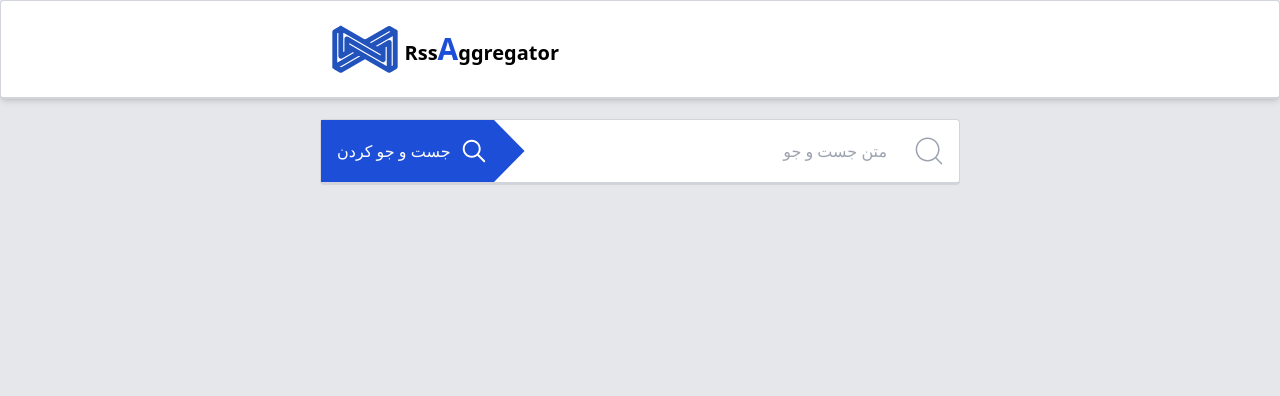
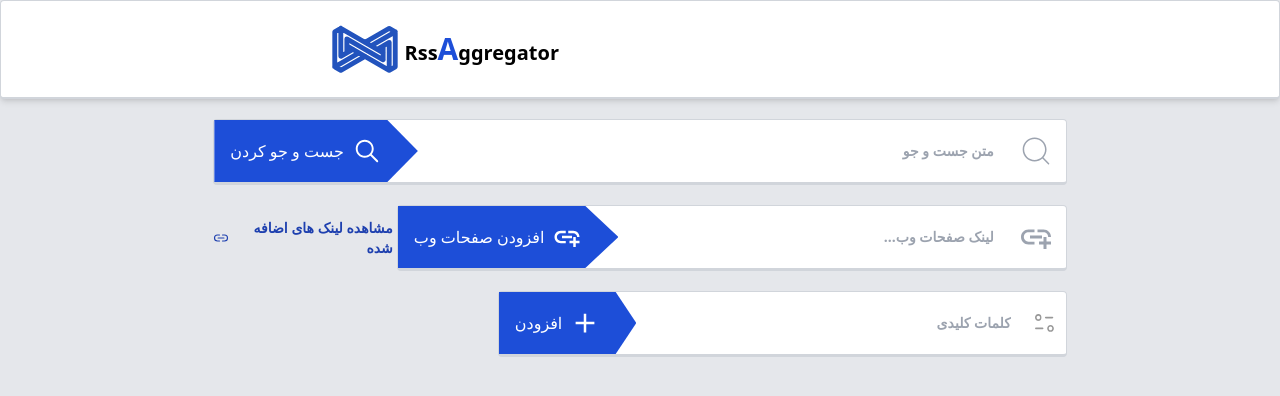
Before and after one commit to EHSANMADADI/RSS, a React (Create React App) app: page / in a window 1280 px wide. Shown: the top 396 px of the page. Built offline with nearby package versions, Linux system fonts and the light colour scheme.

Commit message:
add SearchLink and keyWord compnnet

```diff
--- /dev/null
+++ b/src/Componnent/KeyWord.tsx
@@ -0,0 +1,27 @@
+import React from 'react';
+import { FiDelete } from "react-icons/fi";
+interface word {
+  content: string;
+
+}
+
+interface KeyWordProps {
+  words: word[];
+  onDelete: (index: number) => void;
+}
+
+
+const KeyWord: React.FC<KeyWordProps> = ({ words,onDelete  }) => {
+  return (
+    <div className="flex flex-wrap w-full items-center  justify-end">
+      {words.map((item, index) => (
+        <div key={index} className="my-2 pr-5 rounded py-2 mx-2 bg-blue-800 cursor-pointer flex items-center justify-between text-white">
+          <span onClick={() => onDelete(index)} className='rotate-180 px-3 text-2xl'><FiDelete/></span>
+          {item.content}
+        </div>
+      ))}
+    </div>
+  );
+};
+
+export default KeyWord;
--- /dev/null
+++ b/src/Componnent/SearchLink.tsx
@@ -0,0 +1,35 @@
+import React from "react";
+import { CiSearch } from "react-icons/ci";
+import { IoIosSearch } from "react-icons/io";
+import { IoLinkOutline } from "react-icons/io5";
+import { MdAddLink } from "react-icons/md";
+export default function SearchLink() {
+  return (
+    <div dir="rtl" className="my-5 w-2/3 mx-auto flex items-center justify-start ">
+      <div className="flex items-center justify-between w-5/6 bg-white rounded border-b-[3px] border border-gray-300 ">
+        <div className="flex items-center">
+          <span className="text-4xl text-gray-400 px-2 py-1 m-1">
+          <MdAddLink />
+          </span>
+          <div className="flex items-center w-full">
+            <input
+              placeholder="لینک صفحات وب..."
+              className="px-3 py-3 font-bold text-sm  w-full outline-none hover:outline-none"
+            />
+          </div>
+        </div>
+
+        <div className="flex items-center">
+          <button className="bg-blue-700 flex items-center text-white pr-7 pl-4 py-4 crated hover:bg-blue-800 duration-200 hover:scale-105">
+            <span className="text-3xl mx-2">
+              <MdAddLink />
+            </span>
+            افزودن صفحات وب
+          </button>
+        </div>
+      </div>
+      <span className="text-sm text-blue-800 font-bold px-1">مشاهده لینک های اضافه شده</span>
+      <span className="text-base text-blue-800 font-bold"><IoLinkOutline/></span>
+    </div>
+  );
+}
--- a/src/Componnent/SearchText.tsx
+++ b/src/Componnent/SearchText.tsx
@@ -3,7 +3,7 @@ import { CiSearch } from "react-icons/ci";
 import { IoIosSearch } from "react-icons/io";
 export default function SearchText() {
   return (
-    <div dir="rtl" className="my-5 bg-white w-1/2 mx-auto rounded border-b-[3px] border border-gray-300">
+    <div dir="rtl" className="my-5 bg-white w-2/3 mx-auto rounded border-b-[3px] border border-gray-300">
       <div className="flex items-center justify-between w-full">
         <div className="flex items-center">
           <span className="text-4xl text-gray-400 px-2 py-1 m-1">
@@ -12,7 +12,7 @@ export default function SearchText() {
           <div className="flex items-center w-full">
             <input
               placeholder="متن جست و جو"
-              className="px-3 py-3  w-full outline-none hover:outline-none"
+              className="px-3 py-3 font-bold text-sm  w-full outline-none hover:outline-none"
             />
           </div>
         </div>
--- /dev/null
+++ b/src/Componnent/SearchWord.tsx
@@ -0,0 +1,64 @@
+/* eslint-disable jsx-a11y/alt-text */
+import React, { useState } from "react";
+import { IoMdAdd } from "react-icons/io";
+import filterIcon from "../Image/Group 10.svg";
+import KeyWord from "./KeyWord.tsx";
+
+interface Word {
+  content: string;
+}
+
+export default function SearchWord() {
+  const [words, setWords] = useState<Word[]>([]);
+  const [inputWord, setInputWord] = useState("");
+
+  // تابع افزودن کلمه به لیست
+  const addWord = () => {
+    if (inputWord.trim() !== "") {
+      setWords([...words, { content: inputWord.trim() }]);
+      setInputWord(""); // پاک کردن ورودی بعد از افزودن
+    }
+  };
+  const deleteWord = (index: number) => {
+    setWords(words.filter((_, i) => i !== index));
+  };
+  return (
+    <>
+      <div
+        dir="rtl"
+        className="my-5 w-2/3 mx-auto flex items-center justify-start"
+      >
+        <div className="flex items-center justify-between w-4/6 bg-white rounded border-b-[3px] border border-gray-300 ">
+          <div className="flex items-center">
+            <span className="text-4xl text-gray-400 px-2 py-1 m-1">
+              <img className="text-gray-600 opacity-40" src={filterIcon} />
+            </span>
+            <div className="flex items-center w-full">
+              <input
+                placeholder="کلمات کلیدی"
+                className="px-3 py-3 font-bold text-sm w-full outline-none hover:outline-none"
+                value={inputWord}
+                onChange={(e) => setInputWord(e.target.value)} // بروزرسانی مقدار ورودی
+              />
+            </div>
+          </div>
+
+          <div className="flex items-center">
+            <button
+              className="bg-blue-700 flex items-center text-white pr-7 pl-4 py-4 crated hover:bg-blue-800 duration-200 hover:scale-105"
+              onClick={addWord} // فراخوانی تابع افزودن کلمه هنگام کلیک
+            >
+              <span className="text-3xl mx-2">
+                <IoMdAdd />
+              </span>
+              افزودن
+            </button>
+          </div>
+        </div>
+      </div>
+      <div className="w-2/3 mx-auto flex items-center flex-wrap justify-end">
+        <KeyWord words={words} onDelete={deleteWord} />
+      </div>
+    </>
+  );
+}
--- a/src/Page/FerstPageComponent.tsx
+++ b/src/Page/FerstPageComponent.tsx
@@ -1,12 +1,16 @@
 import React from "react";
 import Navbar from "../Componnent/Navbar.tsx";
 import SearchText from "../Componnent/SearchText.tsx";
+import SearchLink from "../Componnent/SearchLink.tsx";
+import SearchWord from "../Componnent/SearchWord.tsx";
 
 export default function FerstPageComponent() {
   return (
     <div className="bg-gray-200 w-full h-screen">
       <Navbar />
       <SearchText/>
+      <SearchLink/>
+      <SearchWord/>
     </div>
   );
 }
```
Also changed, not shown: src/Image/Group 10.svg (added).
